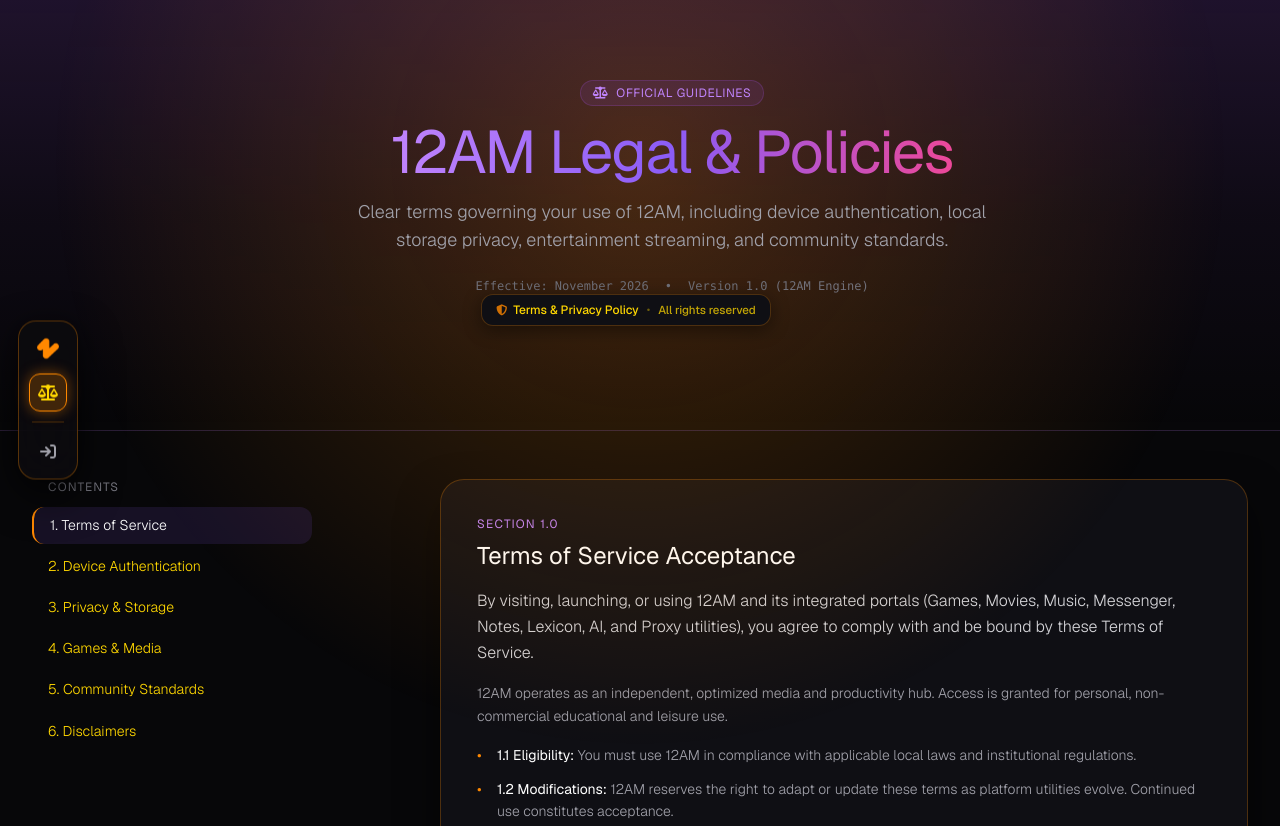
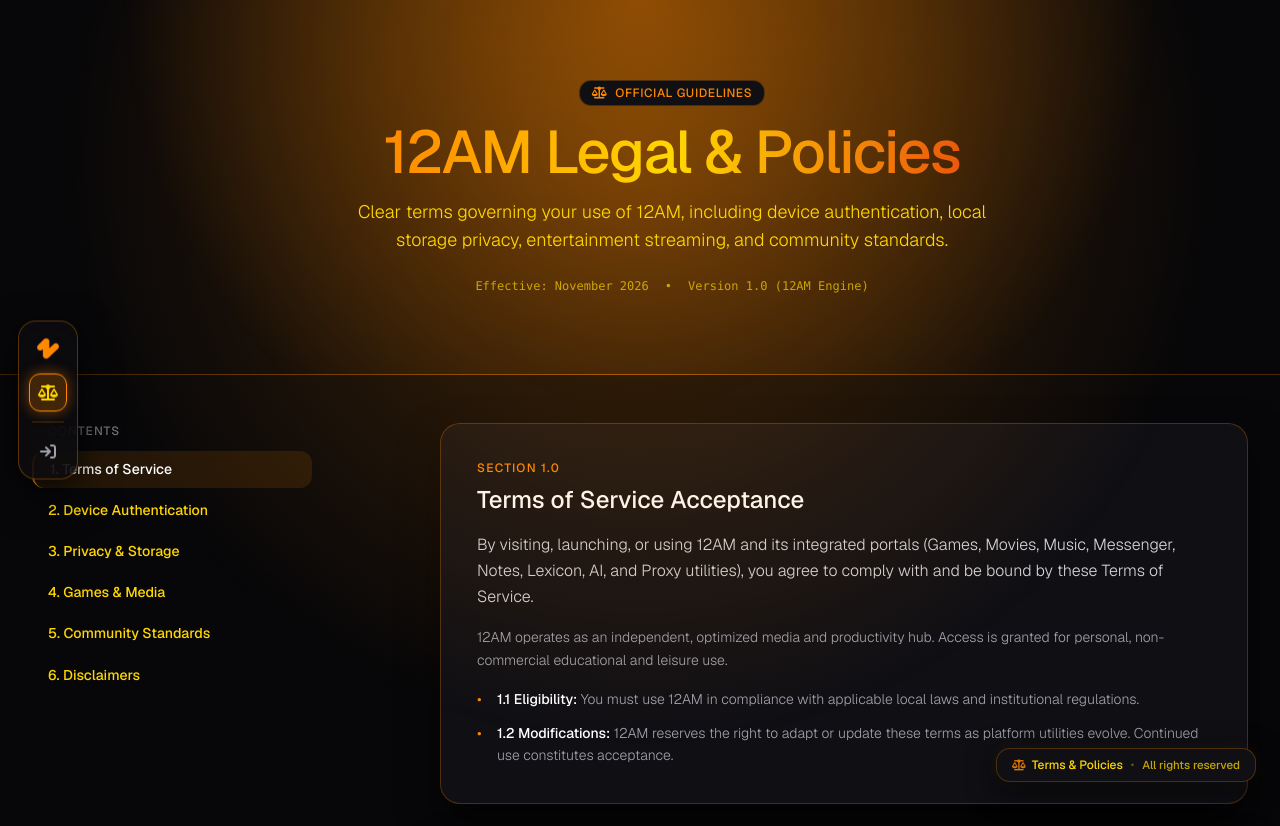
Before and after one commit to pinpoint-edu/12am, a plain HTML site: page legal.html in a window 1280 px wide. Shown: the top 826 px of the page. Drawn offline with nearby package versions, Linux system fonts and the light colour scheme.

Commit message:
Fix injected minimal footer to float cleanly on top in bottom right without page flow interference; format TOS on legal and index pages

```diff
--- a/legal.html
+++ b/legal.html
@@ -20,14 +20,14 @@
 
     <style>
         :root {
-            --bg-page: var(--bg-primary, #040404);
-            --bg-card: var(--bg-secondary, #09090b);
+            --bg-page: var(--bg-primary, #070709);
+            --bg-card: var(--bg-secondary, #0e0e13);
             --text-main: var(--text-primary, #ffffff);
             --text-muted: var(--text-secondary, #a1a1aa);
-            --accent-color: var(--accent-primary, #8b5cf6);
-            --accent-glow: var(--accent-secondary, rgba(139, 92, 246, 0.4));
-            --border-main: var(--border-primary, #18181b);
-            --border-hover: #27272a;
+            --accent-color: var(--accent-primary, #ff8800);
+            --accent-glow: var(--accent-secondary, rgba(255, 136, 0, 0.4));
+            --border-main: var(--border-primary, rgba(255, 140, 0, 0.2));
+            --border-hover: rgba(255, 140, 0, 0.35);
         }
 
         html { scroll-behavior: smooth; }
@@ -45,12 +45,12 @@
         }
 
         h1, h2, h3, h4, h5, h6, .font-bold, .font-semibold, strong, .tracking-widest {
-            font-weight: 400 !important;
+            font-weight: 500 !important;
             color: var(--text-main);
         }
 
         .gradient-text {
-            background: linear-gradient(90deg, #c084fc, #8b5cf6, #ec4899);
+            background: linear-gradient(90deg, #ff8800, #ffd700, #ea580c);
             -webkit-background-clip: text;
             -webkit-text-fill-color: transparent;
             background-clip: text;
@@ -59,7 +59,7 @@
         .legal-card {
             background: var(--bg-card);
             border: 1px solid var(--border-main);
-            border-radius: 1.5rem;
+            border-radius: 20px;
             padding: 2.25rem;
             margin-bottom: 2rem;
             box-shadow: 0 20px 40px rgba(0, 0, 0, 0.6);
@@ -86,14 +86,15 @@
         .sidebar-link {
             display: block;
             padding: 0.5rem 1rem;
-            border-radius: 0.75rem;
+            border-radius: 12px;
             color: var(--text-muted);
             transition: all 0.2s ease;
             font-size: 0.88rem;
+            font-weight: 500;
         }
         .sidebar-link:hover, .sidebar-link.active {
             color: #ffffff;
-            background: rgba(139, 92, 246, 0.12);
+            background: rgba(255, 136, 0, 0.12);
             border-left: 2px solid var(--accent-color);
         }
     </style>
@@ -104,18 +105,18 @@
 
     <div class="flex-grow">
         <!-- Hero Section -->
-        <section class="text-center border-b border-white/5 py-20 bg-gradient-to-b from-purple-500/15 via-purple-500/5 to-transparent relative z-10 w-full">
+        <section class="text-center border-b border-[var(--border-main)] py-20 relative z-10 w-full" style="background: radial-gradient(circle at 50% 0%, var(--accent-glow) 0%, transparent 70%);">
             <div class="mx-auto max-w-4xl px-4 pl-16 sm:pl-20">
-                <span class="inline-flex items-center gap-2 px-3 py-1 rounded-full text-xs font-semibold uppercase tracking-wider bg-purple-500/10 text-purple-400 border border-purple-500/20 mb-4">
+                <span class="inline-flex items-center gap-2 px-3 py-1 rounded-xl text-xs font-medium uppercase tracking-wider mb-4 border border-[var(--border-main)]" style="background: var(--bg-card); color: var(--accent-color);">
                     <i class="fa-solid fa-scale-balanced"></i> Official Guidelines
                 </span>
                 <h1 class="text-5xl md:text-6xl font-normal tracking-tight mb-4 leading-tight">
-                    <span class="gradient-text font-bold">12AM Legal & Policies</span>
+                    <span class="gradient-text font-bold">12AM Legal &amp; Policies</span>
                 </h1>
-                <p class="text-base sm:text-lg text-zinc-400 max-w-2xl mx-auto font-light leading-relaxed">
+                <p class="text-base sm:text-lg text-[var(--text-muted)] max-w-2xl mx-auto font-light leading-relaxed">
                     Clear terms governing your use of 12AM, including device authentication, local storage privacy, entertainment streaming, and community standards.
                 </p>
-                <div class="mt-6 flex flex-wrap items-center justify-center gap-4 text-xs font-mono text-zinc-500">
+                <div class="mt-6 flex flex-wrap items-center justify-center gap-4 text-xs font-mono text-[var(--text-muted)] opacity-70">
                     <span>Effective: November 2026</span>
                     <span>•</span>
                     <span>Version 1.0 (12AM Engine)</span>
@@ -145,7 +146,7 @@
 
                     <!-- Section 1 -->
                     <section id="terms" class="legal-card">
-                        <span class="text-xs font-bold text-purple-400 tracking-widest uppercase mb-2 block">Section 1.0</span>
+                        <span class="text-xs font-medium text-[var(--accent-color)] tracking-widest uppercase mb-2 block">Section 1.0</span>
                         <h2 class="text-2xl text-white font-medium mb-4">Terms of Service Acceptance</h2>
                         <p class="text-zinc-300 leading-relaxed mb-4">
                             By visiting, launching, or using 12AM and its integrated portals (Games, Movies, Music, Messenger, Notes, Lexicon, AI, and Proxy utilities), you agree to comply with and be bound by these Terms of Service.
@@ -161,8 +162,8 @@
 
                     <!-- Section 2 -->
                     <section id="device-auth" class="legal-card">
-                        <span class="text-xs font-bold text-purple-400 tracking-widest uppercase mb-2 block">Section 2.0</span>
-                        <h2 class="text-2xl text-white font-medium mb-4">Single Device Account & Anti-Spam Policy</h2>
+                        <span class="text-xs font-medium text-[var(--accent-color)] tracking-widest uppercase mb-2 block">Section 2.0</span>
+                        <h2 class="text-2xl text-white font-medium mb-4">Single Device Account &amp; Anti-Spam Policy</h2>
                         <p class="text-zinc-300 leading-relaxed mb-4">
                             12AM enforces a strict policy of <strong>one account per physical device/browser profile</strong>. This architecture ensures platform stability and prevents abusive multi-profile spamming.
                         </p>
@@ -175,22 +176,22 @@
 
                     <!-- Section 3 -->
                     <section id="privacy" class="legal-card">
-                        <span class="text-xs font-bold text-purple-400 tracking-widest uppercase mb-2 block">Section 3.0</span>
-                        <h2 class="text-2xl text-white font-medium mb-4">Privacy & Data Minimization</h2>
+                        <span class="text-xs font-medium text-[var(--accent-color)] tracking-widest uppercase mb-2 block">Section 3.0</span>
+                        <h2 class="text-2xl text-white font-medium mb-4">Privacy &amp; Data Minimization</h2>
                         <p class="text-zinc-300 leading-relaxed mb-4">
                             12AM believes your browsing and study data belongs to you. We practice strict data minimization.
                         </p>
                         <ul class="space-y-2 text-sm text-zinc-400">
                             <li class="legal-list-item"><strong>3.1 No Third-Party Trackers:</strong> We do not sell, rent, or monetize personal telemetry or browsing habits.</li>
                             <li class="legal-list-item"><strong>3.2 Local-First Storage:</strong> Personal notes, game save files, watch history, and playlists remain inside your device's browser sandbox.</li>
-                            <li class="legal-list-item"><strong>3.3 Supabase Connection:</strong> Anonymous peer room messages and verified device metadata communicate securely with our encrypted Supabase endpoint (<code class="text-purple-400 font-mono text-xs">gsihkocouoigddbpahxd.supabase.co</code>).</li>
+                            <li class="legal-list-item"><strong>3.3 Supabase Connection:</strong> Anonymous peer room messages and verified device metadata communicate securely with our encrypted Supabase endpoint (<code class="text-[var(--accent-color)] font-mono text-xs">gsihkocouoigddbpahxd.supabase.co</code>).</li>
                         </ul>
                     </section>
 
                     <!-- Section 4 -->
                     <section id="entertainment" class="legal-card">
-                        <span class="text-xs font-bold text-purple-400 tracking-widest uppercase mb-2 block">Section 4.0</span>
-                        <h2 class="text-2xl text-white font-medium mb-4">Games, Streaming & Media Disclaimers</h2>
+                        <span class="text-xs font-medium text-[var(--accent-color)] tracking-widest uppercase mb-2 block">Section 4.0</span>
+                        <h2 class="text-2xl text-white font-medium mb-4">Games, Streaming &amp; Media Disclaimers</h2>
                         <p class="text-zinc-300 leading-relaxed mb-4">
                             12AM provides unblocked educational games, streaming players, focus audio, and proxy browsers for user convenience.
                         </p>
@@ -202,25 +203,40 @@
 
                     <!-- Section 5 -->
                     <section id="conduct" class="legal-card">
-                        <span class="text-xs font-bold text-purple-400 tracking-widest uppercase mb-2 block">Section 5.0</span>
-                        <h2 class="text-2xl text-white font-medium mb-4">User Conduct & Institutional Responsibility</h2>
+                        <span class="text-xs font-medium text-[var(--accent-color)] tracking-widest uppercase mb-2 block">Section 5.0</span>
+                        <h2 class="text-2xl text-white font-medium mb-4">User Conduct &amp; Institutional Responsibility</h2>
                         <p class="text-zinc-300 leading-relaxed mb-4">
                             Users are responsible for exercising discretion when using 12AM in workplace or school environments.
                         </p>
                         <ul class="space-y-2 text-sm text-zinc-400">
                             <li class="legal-list-item"><strong>5.1 Instructional Time:</strong> 12AM is not responsible for disciplinary action resulting from using games or entertainment during mandatory classroom instruction.</li>
-                            <li class="legal-list-item"><strong>5.2 Panic Key:</strong> The emergency cloaking key (<kbd class="px-1.5 py-0.5 rounded bg-zinc-800 text-purple-400 font-mono text-xs">]</kbd>) is provided as an accessibility shortcut.</li>
+                            <li class="legal-list-item"><strong>5.2 Panic Key:</strong> The emergency cloaking key (<kbd class="px-1.5 py-0.5 rounded-lg bg-[var(--bg-page)] border border-[var(--border-main)] text-[var(--accent-color)] font-mono text-xs">]</kbd>) is provided as an accessibility shortcut.</li>
                         </ul>
                     </section>
 
                     <!-- Section 6 -->
                     <section id="disclaimer" class="legal-card">
-                        <span class="text-xs font-bold text-purple-400 tracking-widest uppercase mb-2 block">Section 6.0</span>
-                        <h2 class="text-2xl text-white font-medium mb-4">Limitation of Liability & Warranty</h2>
+                        <span class="text-xs font-medium text-[var(--accent-color)] tracking-widest uppercase mb-2 block">Section 6.0</span>
+                        <h2 class="text-2xl text-white font-medium mb-4">Limitation of Liability &amp; Warranty</h2>
                         <p class="text-zinc-300 leading-relaxed mb-4 text-sm">
                             12AM IS PROVIDED "AS IS" AND "AS AVAILABLE" WITHOUT WARRANTIES OF ANY KIND, EXPRESS OR IMPLIED. UNDER NO CIRCUMSTANCES SHALL 12AM MAINTAINERS OR CONTRIBUTORS BE LIABLE FOR ANY DIRECT, INDIRECT, INCIDENTAL, OR CONSEQUENTIAL DAMAGES ARISING OUT OF THE USE OR INABILITY TO USE THE SERVICE.
                         </p>
                     </section>
+
+                    <!-- Formatted Legal Document Footer -->
+                    <div class="legal-card p-6 flex flex-col sm:flex-row items-center justify-between gap-4 text-xs text-[var(--text-muted)] font-mono border-t border-[var(--border-main)]">
+                        <div class="flex items-center gap-2">
+                            <i class="fa-solid fa-scale-balanced" style="color: var(--accent-color); font-size: 13px;"></i>
+                            <span>12AM Official Guidelines &bull; Effective November 2026</span>
+                        </div>
+                        <div class="flex items-center gap-4">
+                            <a href="index.html" class="hover:text-[var(--text-main)] transition-colors">Home</a>
+                            <span>&bull;</span>
+                            <a href="dashboard.html" class="hover:text-[var(--text-main)] transition-colors">Dashboard</a>
+                            <span>&bull;</span>
+                            <a href="authentication.html" class="hover:text-[var(--text-main)] transition-colors">Authenticate</a>
+                        </div>
+                    </div>
 
                 </main>
             </div>
--- a/navigation.css
+++ b/navigation.css
@@ -515,50 +515,34 @@ body.sidebar-collapsed.sidebar-peek-open #settings-floating-dock {
    ========================================================================== */
 
 .minimal-footer-cluster {
-  position: relative !important;
-  margin-top: auto !important;
-  margin-left: auto !important;
-  margin-right: 28px !important;
-  margin-bottom: 24px !important;
-  align-self: flex-end !important;
+  position: fixed !important;
+  right: 24px !important;
+  bottom: 18px !important;
+  z-index: 9995 !important;
+  margin: 0 !important;
   display: inline-flex !important;
   align-items: center !important;
   gap: 8px !important;
-  padding: 6px 14px !important;
-  border-radius: 12px !important; /* squircle */
-  background: var(--bg-card, rgba(12, 12, 16, 0.75)) !important;
-  backdrop-filter: blur(16px) !important;
-  -webkit-backdrop-filter: blur(16px) !important;
-  border: 1px solid var(--border-main, rgba(255, 255, 255, 0.09)) !important;
+  padding: 7px 15px !important;
+  border-radius: 14px !important; /* squircle */
+  background: var(--bg-card, rgba(12, 12, 16, 0.85)) !important;
+  backdrop-filter: blur(20px) !important;
+  -webkit-backdrop-filter: blur(20px) !important;
+  border: 1px solid var(--border-main, rgba(255, 255, 255, 0.12)) !important;
   color: var(--text-muted, #a1a1aa) !important;
   font-size: 0.75rem !important;
+  font-family: 'Geist', sans-serif !important;
   font-weight: 500 !important;
-  box-shadow: 0 4px 18px rgba(0, 0, 0, 0.45) !important;
+  box-shadow: 0 8px 30px rgba(0, 0, 0, 0.7), 0 0 15px rgba(245, 158, 11, 0.08) !important;
   pointer-events: auto !important;
   user-select: none !important;
   transition: all 0.2s cubic-bezier(0.16, 1, 0.3, 1) !important;
-  z-index: 10 !important;
-}
-
-#dashboard-footer-container .minimal-footer-cluster {
-  margin: 0 !important;
-}
-
-/* Ensure unlock and auth overlays are always strictly above floating docks */
-#12am-auth-overlay,
-.auth-page-backdrop {
-  position: fixed !important;
-  inset: 0 !important;
-  z-index: 100050 !important;
-  backdrop-filter: blur(32px) !important;
-  -webkit-backdrop-filter: blur(32px) !important;
-  background: rgba(3, 3, 6, 0.82) !important;
 }
 
 .minimal-footer-cluster:hover {
   border-color: var(--accent-color, rgba(245, 158, 11, 0.45)) !important;
   color: var(--text-main, #ffffff) !important;
-  box-shadow: 0 6px 24px rgba(0, 0, 0, 0.65) !important;
+  box-shadow: 0 10px 32px rgba(0, 0, 0, 0.8), 0 0 20px var(--accent-glow, rgba(245, 158, 11, 0.25)) !important;
   transform: translateY(-1px);
 }
 
@@ -610,6 +594,17 @@ body.sidebar-collapsed.sidebar-peek-open #settings-floating-dock {
 footer:not(.minimal-footer-cluster),
 .cinema-footer {
   display: none !important;
+}
+
+/* Ensure unlock and auth overlays are always strictly above floating docks */
+#12am-auth-overlay,
+.auth-page-backdrop {
+  position: fixed !important;
+  inset: 0 !important;
+  z-index: 100050 !important;
+  backdrop-filter: blur(32px) !important;
+  -webkit-backdrop-filter: blur(32px) !important;
+  background: rgba(3, 3, 6, 0.82) !important;
 }
 
 /* ==========================================================================
--- a/navigation.js
+++ b/navigation.js
@@ -573,33 +573,36 @@
         injectMinimalFooter();
     }
 
-    // Injected Minimal Footer: Positioned under the UI content, avoiding horizontal flex interference
+    // Injected Minimal Footer: Injected on top in bottom right, separate from page flow
     function injectMinimalFooter() {
         let footer = document.getElementById('minimal-footer-cluster');
         if (!footer) {
             footer = document.createElement('footer');
             footer.id = 'minimal-footer-cluster';
             footer.className = 'minimal-footer-cluster';
+            document.body.appendChild(footer);
+        }
 
-            // Append under content section so it never sits in a flex-row to the right of the UI
-            const isSoundboard = window.location.pathname.includes('soundboard');
-            if (isSoundboard) {
-                document.body.appendChild(footer);
-            } else {
-                const dashTarget = document.getElementById('dashboard-footer-container');
-                const target = dashTarget || document.querySelector('.max-w-\\[1200px\\]') || document.querySelector('section') || document.getElementById('page-content') || document.body;
-                target.appendChild(footer);
-            }
-        }
+        const isLegalPage = window.location.pathname.includes('legal') || getActivePageId() === 'legal';
         const prefix = window.location.pathname.includes('/logged-in/') ? '../' : '';
 
-        footer.innerHTML = `
-            <a href="${prefix}legal.html" class="minimal-footer-link" title="Terms &amp; Policies">
-                <i class="fa-solid fa-shield-halved mr-1.5" style="font-size: 11px; opacity: 0.8; color: var(--accent-color, #f59e0b);"></i>Terms &amp; Privacy Policy
-            </a>
-            <span class="minimal-footer-dot">•</span>
-            <span class="minimal-footer-copy">All rights reserved</span>
-        `;
+        if (isLegalPage) {
+            footer.innerHTML = `
+                <a href="#terms" class="minimal-footer-link" title="Terms &amp; Policies">
+                    <i class="fa-solid fa-scale-balanced mr-1.5" style="font-size: 11px; opacity: 0.85; color: var(--accent-color, #f59e0b);"></i>Terms &amp; Policies
+                </a>
+                <span class="minimal-footer-dot">•</span>
+                <span class="minimal-footer-copy">All rights reserved</span>
+            `;
+        } else {
+            footer.innerHTML = `
+                <a href="${prefix}legal.html" class="minimal-footer-link" title="Terms of Service & Privacy Policy">
+                    <i class="fa-solid fa-shield-halved mr-1.5" style="font-size: 11px; opacity: 0.85; color: var(--accent-color, #f59e0b);"></i>Terms &amp; Privacy Policy
+                </a>
+                <span class="minimal-footer-dot">•</span>
+                <span class="minimal-footer-copy">All rights reserved</span>
+            `;
+        }
     }
 
     window.__updateNavbarUser = function() {
```
Also changed, not shown: dashboard.html (+0 -3 lines), index.html (+0 -7 lines).
